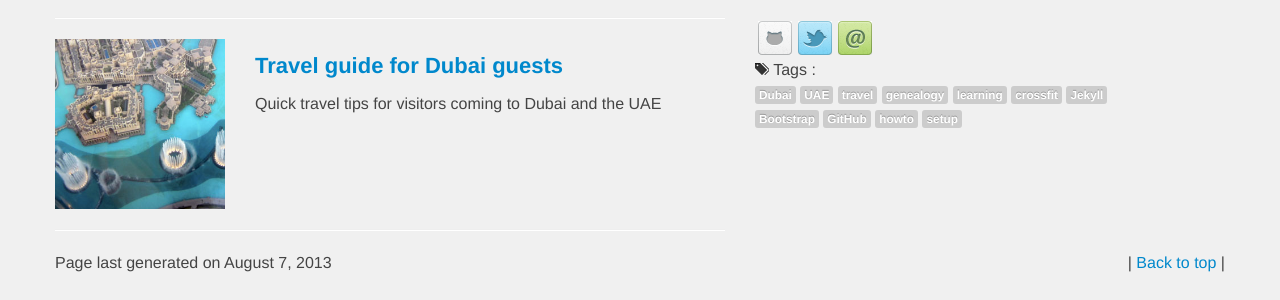
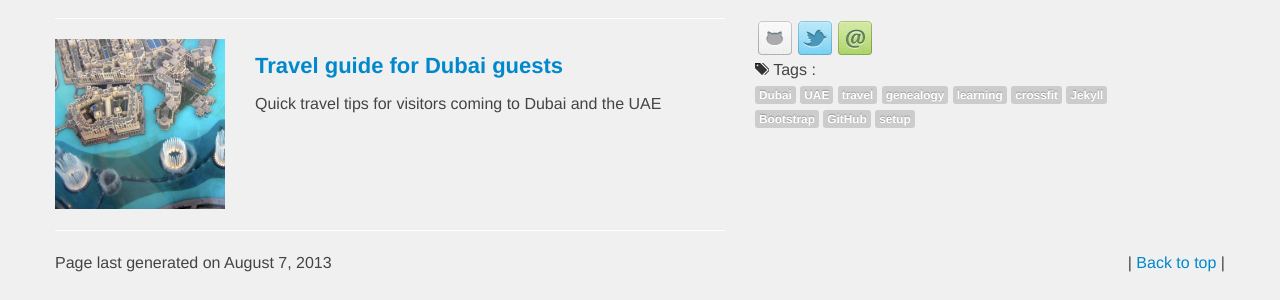
Before and after one commit to BrianSigafoos/briansigafoos.github.io, a Jekyll site: the page built from index.html, in a window 1280 px wide and 1251 px high. Shown: the part 888-1188 px from the top of the window. Built offline with Jekyll 4.4.1, drawn with Linux system fonts in a browser that asks for light colours; Markdown is read by kramdown in place of the engine named in the settings; comment, search, counter and statistics services are not loaded.

Commit message:
* finally this solution looks good. thanks to https://github.com/copyninja/copyninja.github.com

```diff
--- a/_posts/2013-07-26-setting-up-jekyll-blog.md
+++ b/_posts/2013-07-26-setting-up-jekyll-blog.md
@@ -10,7 +10,6 @@ tags:
 - Jekyll
 - Bootstrap
 - GitHub
-- howto
 - setup
 ---
 
```
Also changed, not shown: README.md, 1 other file.
